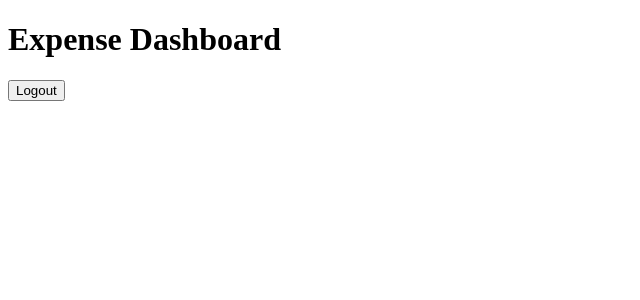
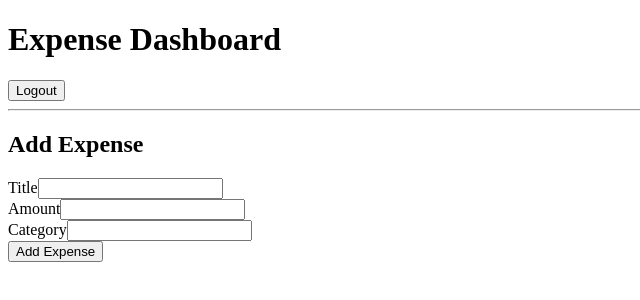
Before and after one commit to adithya-naik/expense-tracker, a React app in the folder frontend/: page /dashboard in a window 1280 px wide. Shown: the top 300 px of the page, without its empty margins (0-640 px from the left). Built offline with nearby package versions, Linux system fonts and the light colour scheme; the HTML template or start-up script is replaced by a standard one.

Commit message:
Add expense form state management in dashboard

```diff
--- a/frontend/src/pages/Dashboard.jsx
+++ b/frontend/src/pages/Dashboard.jsx
@@ -1,11 +1,71 @@
+import { useState } from "react";
+
 function Dashboard() {
+  const [formData, setFormData] = useState({
+    title: "",
+    amount: "",
+    category: "",
+  });
+
+  const handleChange = (e) => {
+    setFormData({
+      ...formData,
+      [e.target.name]: e.target.value,
+    });
+  };
+
+  const handleSubmit = (e) => {
+    e.preventDefault();
+
+    console.log(formData);
+  };
+
   return (
     <div>
       <h1>Expense Dashboard</h1>
 
-      <button>
-        Logout
-      </button>
+      <button>Logout</button>
+
+      <hr />
+
+      <h2>Add Expense</h2>
+
+      <form onSubmit={handleSubmit}>
+        <div>
+          <label>Title</label>
+
+          <input
+            type="text"
+            name="title"
+            value={formData.title}
+            onChange={handleChange}
+          />
+        </div>
+
+        <div>
+          <label>Amount</label>
+
+          <input
+            type="number"
+            name="amount"
+            value={formData.amount}
+            onChange={handleChange}
+          />
+        </div>
+
+        <div>
+          <label>Category</label>
+
+          <input
+            type="text"
+            name="category"
+            value={formData.category}
+            onChange={handleChange}
+          />
+        </div>
+
+        <button type="submit">Add Expense</button>
+      </form>
     </div>
   );
 }
```
